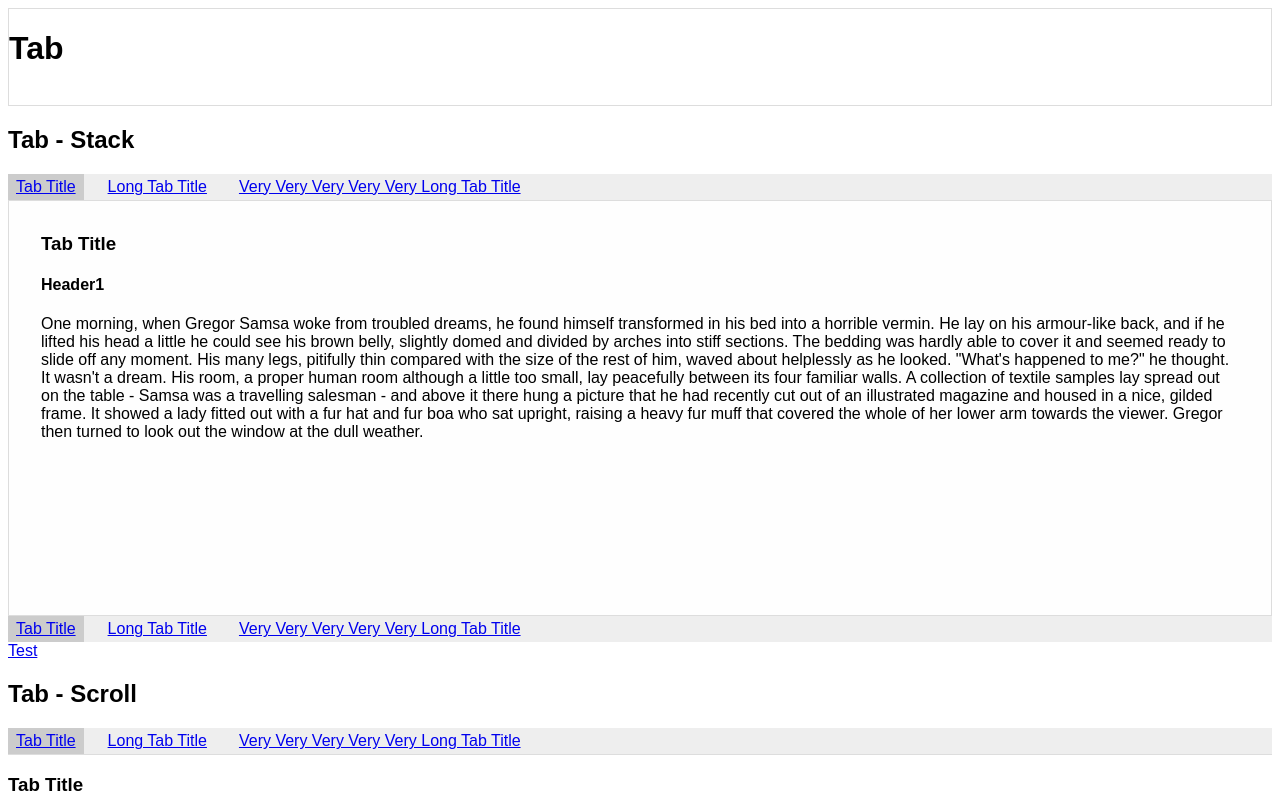
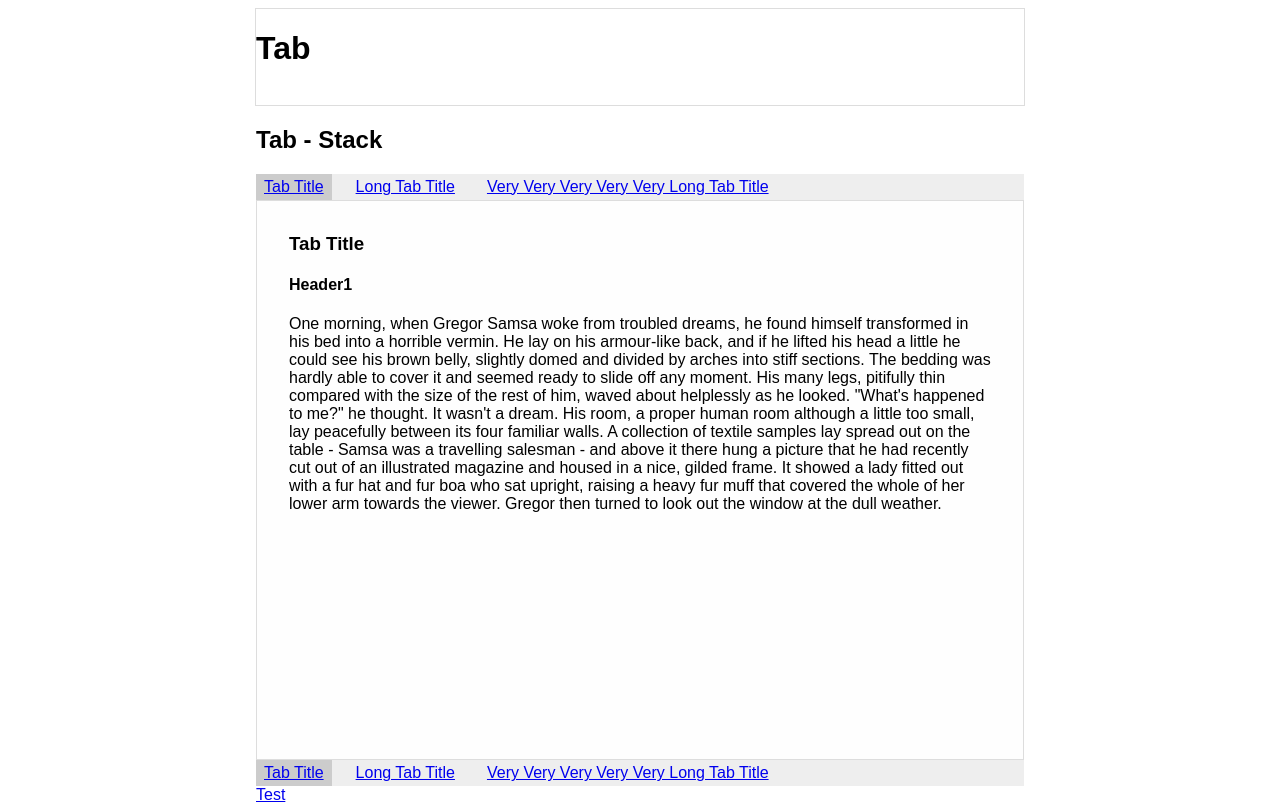
Before and after one commit to takty/nacss-tab, a website: page docs/index.html in a window 1280 px wide. Shown: the top 806 px of the page. Drawn offline with Linux system fonts and the light colour scheme.

Commit message:
Update doc styles

```diff
--- a/docs/index.html
+++ b/docs/index.html
@@ -4,9 +4,9 @@
 <meta charset="utf-8">
 <title>nacss-tab</title>
 <meta name="viewport" content="width=device-width, initial-scale=1">
-<link rel="stylesheet" href="css/tab.min.css?v225837t">
-<link rel="stylesheet" href="css/style.min.css?v225837t">
-<script src="js/tab.min.js"></script>
+<link rel="stylesheet" href="css/tab.min.css?v220723t">
+<link rel="stylesheet" href="css/style.min.css?v220723t">
+<script src="js/tab.min.js?v220723t"></script>
 <script>
 document.addEventListener('DOMContentLoaded', () => {
 	const tst = document.querySelectorAll('.tab-stack');
--- a/docs/style.scss
+++ b/docs/style.scss
@@ -3,6 +3,12 @@ html {
 	scroll-padding-top: 8rem;
 
 	font-family: sans-serif;
+}
+
+header,
+main {
+	margin-inline: auto;
+	width : min(calc(100% - 2vw), 48rem);
 }
 
 header {
@@ -11,6 +17,7 @@ header {
 	z-index : 1;
 	height  : 6rem;
 
-	border         : 1px solid #ddd;
-	backdrop-filter: blur(4px);
+	border          : 1px solid #ddd;
+	background-color: rgba(#fff, 0.5);
+	backdrop-filter : blur(4px);
 }
```
Also changed, not shown: docs/css/style.min.css, 1 other file.
